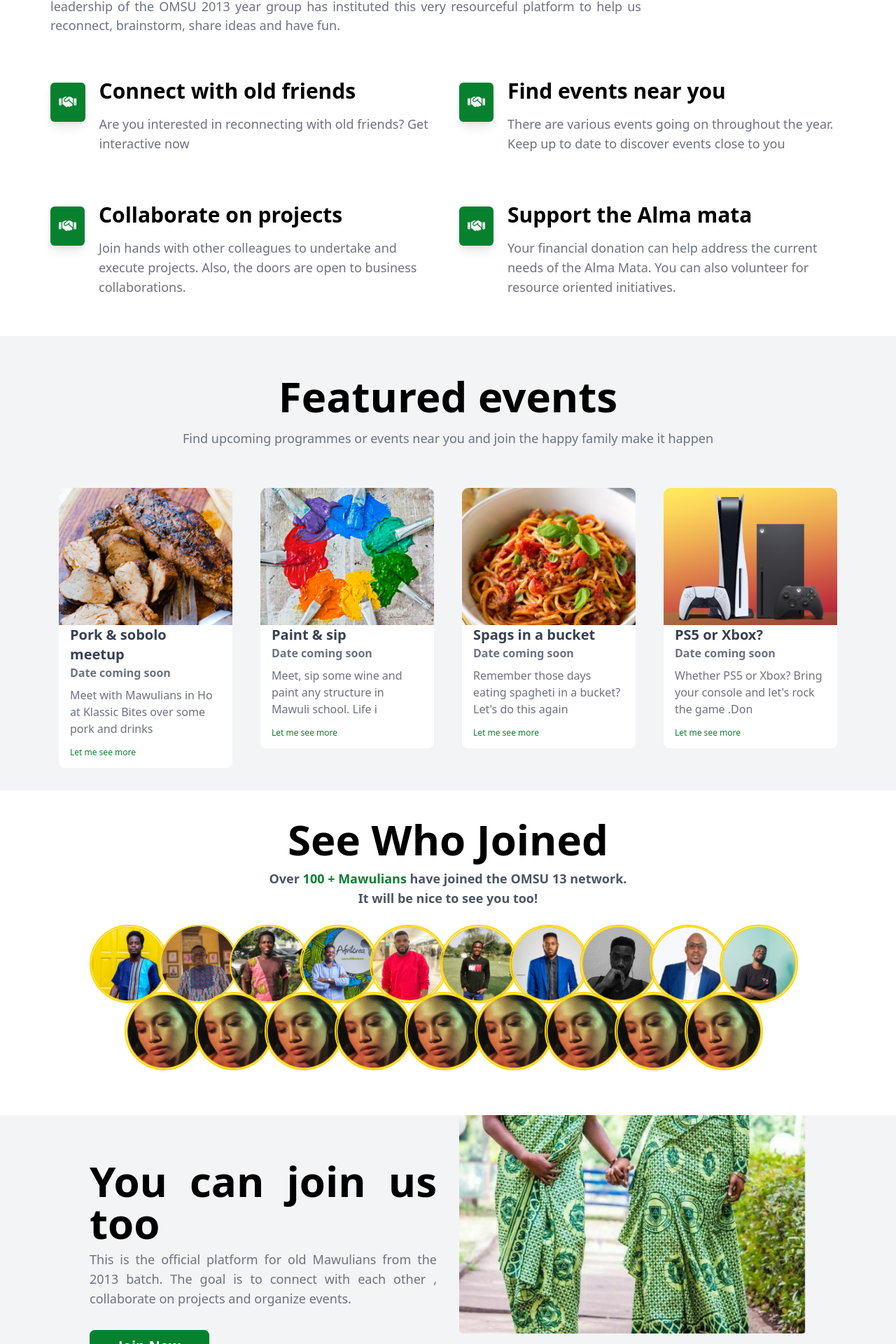
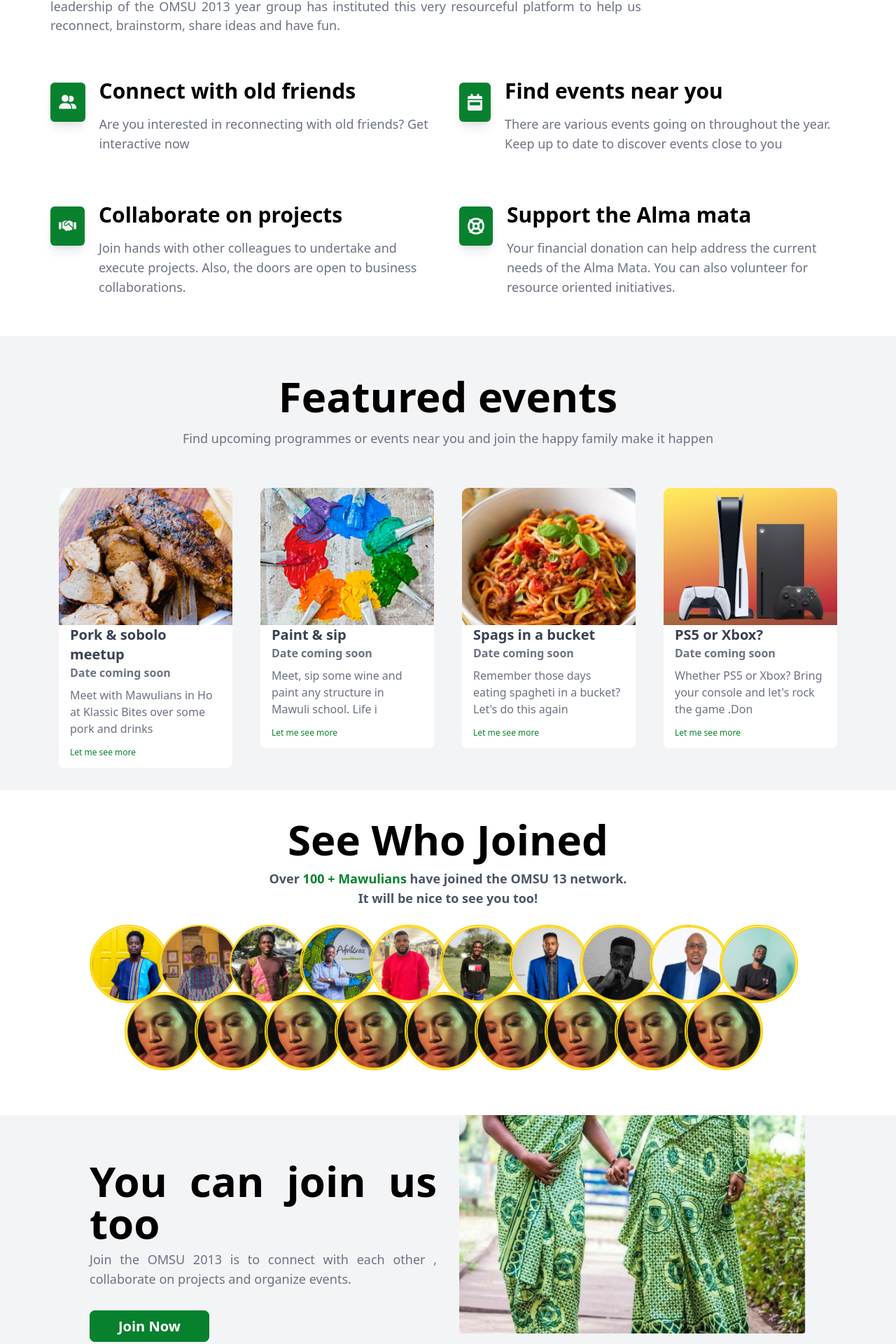
Before and after one commit to OMSU-2013/Landing-page, a React (Create React App) app: page / in a window 1280 px wide. Shown: the part 731-2651 px from the top of the page at 70% size. Built offline with nearby package versions, Linux system fonts and the light colour scheme.

Commit message:
updated the about section

```diff
--- a/src/components/About.js
+++ b/src/components/About.js
@@ -22,7 +22,7 @@ export default function About() {
           <div className="w-full lg:w-1/2 ml-auto mr-auto px-4">
             <div className="flex  justify-between">
                 <div className="text-gray-100 mt-3 p-3 text-center inline-flex items-center justify-center w-14 h-14 mr-5  shadow-lg rounded-md bg-green">
-                  <i className="fas fa-handshake text-xl"></i>
+                  <i className="fas fa-user-friends text-xl"></i>
                 </div>
                 <div>
                   <h2 className="font-bold text-black leading-relaxed text-3xl">Connect with old friends</h2>
@@ -37,7 +37,7 @@ export default function About() {
           <div className="w-full lg:w-1/2 ml-auto mr-auto px-4">
           <div className="flex  justify-between">
             <div className="text-gray-100 mt-3 p-3 text-center inline-flex items-center justify-center w-14 h-14 mr-5  shadow-lg rounded-md bg-green">
-                  <i className="fas fa-handshake text-xl"></i>
+                  <i className="fas fa-calendar-week text-2xl"></i>
                 </div>
                 <div>
                   <h2 className="font-bold text-black leading-relaxed text-3xl">Find events near you</h2>
@@ -65,7 +65,7 @@ export default function About() {
           <div className="w-full lg:w-1/2 ml-auto mr-auto px-4">
           <div className="flex  justify-between">
             <div className="text-gray-100 mt-3 p-3 text-center inline-flex items-center justify-center w-14 h-14 mr-5  shadow-lg rounded-md bg-green">
-                  <i className="fas fa-handshake text-xl"></i>
+                  <i className="fas fa-life-ring text-2xl"></i>
                 </div>
                 <div>
                   <h2 className="font-bold text-black leading-relaxed text-3xl">Support the Alma mata</h2>
--- a/src/components/JoinUs.js
+++ b/src/components/JoinUs.js
@@ -10,7 +10,7 @@ function JoinUs() {
         <div className=" bg-cover h-auto bg-no-repeat lg:bg-none w-full md:w-1/2 px-4" >
           <h3 className="lg:text-justify font-extrabold text-4xl lg:text-6xl pt-16 text-black">You can join us too</h3>
           <p className="text-justify text-gray-800 lg:text-gray-500 pt-2 text-lg">
-          This is the official platform for old Mawulians from the 2013 batch. The goal is to connect with each other  , collaborate on projects and organize events.
+          Join the OMSU 2013  is to connect with each other  , collaborate on projects and organize events.
           </p>
 
           <div className=" flex justify-center lg:block pt-10 pb-10">
```
